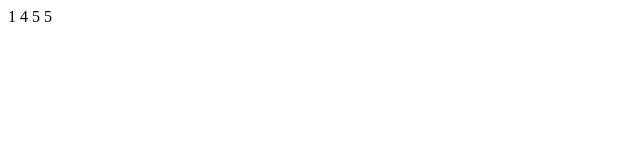
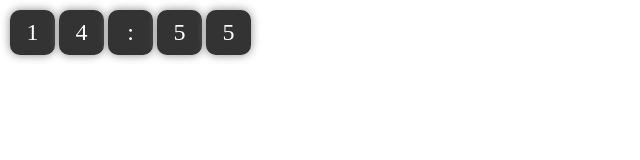
Before and after one commit to schlende/timers, a plain HTML site: page index.html in a window 1280 px wide. Shown: the whole page, without its empty margins (0-640 px from the left). Drawn offline with Linux system fonts and the light colour scheme.

Commit message:
Timer values look nicer now

```diff
--- a/index.html
+++ b/index.html
@@ -2,9 +2,42 @@
     <head>
         <title> Timer Demo </title>
     </head>
+
+    <style>
+        .tile{
+            float: left;
+            width: 15px;
+            height: 15px;
+            line-height: 15px;
+            background-color: #333333;
+            border-radius: 10px;
+            padding: 15px;
+            text-align: center;
+            font-size: 24px;
+            color: #ffffff;
+            box-shadow: 0px 0px 10px #888888;
+            margin: 2px;
+        }
+    </style>
+
     <script type="text/javascript" src="timer.js"></script>
     <body>
         <div id="clockAttachPoint" />
+
+        <p>
+            <span class="tenminsplace tile">
+            </span>
+            <span class="minsplace tile">
+            </span>
+            <span class="tile">
+                :
+            </span>
+            <span class="tensecsplace tile">
+            </span>
+            <span class="onesplace tile">
+            </span>
+        </p>
+
         <script>
             var timer = new Timer(document.getElementById('clockAttachPoint'), 15);
 
@@ -12,7 +45,15 @@
                 new Audio('ring.wav').play();
             });
 
+            timer.onTimeChange(function(newTime){
+                document.getElementsByClassName('onesplace')[0].innerHTML = newTime.onesec;
+                document.getElementsByClassName('tensecsplace')[0].innerHTML = newTime.tensec;
+                document.getElementsByClassName('minsplace')[0].innerHTML = newTime.min;
+                document.getElementsByClassName('tenminsplace')[0].innerHTML = newTime.tenmin;
+            });
+
             timer.start();
         </script>
+
     </body>
 </html>
--- a/timer.js
+++ b/timer.js
@@ -36,10 +36,8 @@ Timer.prototype.start = function(){
         var minOnesDigit = Math.floor(remainingTime / 60 % 10);
         var minTensDigit = Math.floor(remainingTime / 60 / 10);
 
-        _self.attachDiv.innerHTML = minTensDigit + " " + minOnesDigit + " " + tensDigit + " " + onesDigit;
-
         for(callback in _self.timeChangeCallbacks){
-            callback({onesec: onesDigit, tensec: tensDigit, min: minOnesDigit, tenmin: minTensDigit});
+            _self.timeChangeCallbacks[callback]({onesec: onesDigit, tensec: tensDigit, min: minOnesDigit, tenmin: minTensDigit});
         }
 
         if(_self.elapsedTimeSeconds >= _self.timeInSeconds){
@@ -47,7 +45,7 @@ Timer.prototype.start = function(){
             _self.reset();
 
             for(callback in _self.finishCallbacks){
-                callback();
+                _self.finishCallbacks[callback]();
             }
         }
     }, 1000);
```
